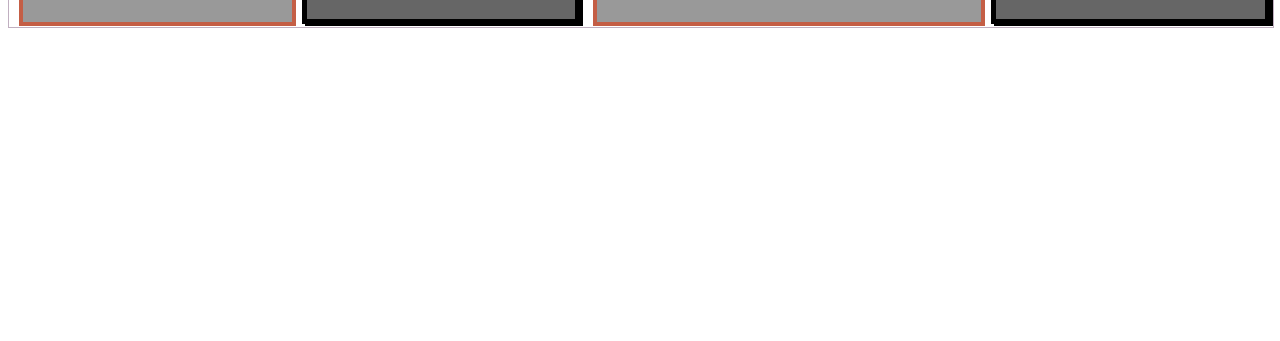
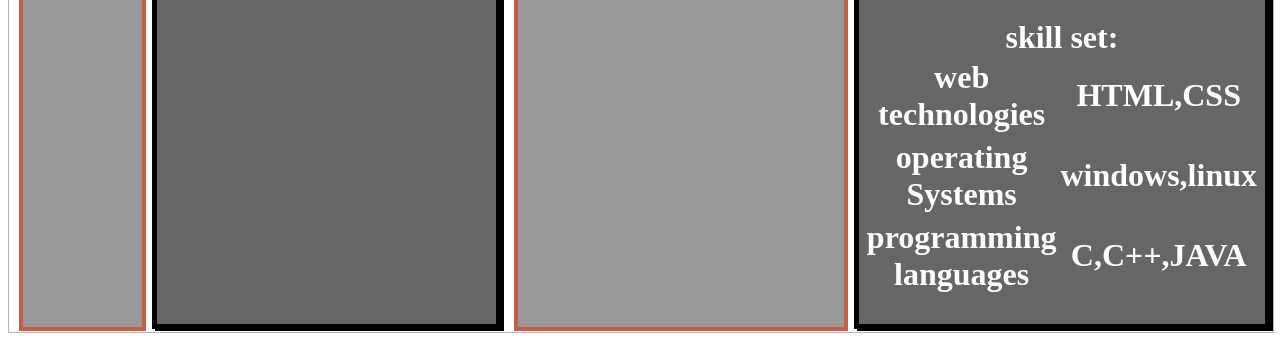
Before and after one commit to kavyaammu1998/simmi98, a plain HTML site: page index.html in a window 1280 px wide. Shown: the part 1890-2231 px from the top of the page. Before the commit the page ends 1926 px from the top, so only its background shows below. Drawn offline with Linux system fonts and the light colour scheme.

Commit message:
initial commit

```diff
--- a/data.json
+++ b/data.json
@@ -26,10 +26,25 @@
 {
 "course": "SSC",
 "college":[
-  " vikas vidyanikathan high school",
+  "vikas vidyanikathan high school",
   "2013",
   "90"
 ]
 }
-]
-}
+],
+"skills":[
+  {
+    "name":"web technologies",
+    "value":"HTML,CSS"
+  },
+  {
+    "name":"operating Systems",
+    "value":"windows,linux"
+  },
+  {
+    "name":"programming languages",
+    "value":"C,C++,JAVA"
+  }
+
+    ]
+  }
--- a/main.js
+++ b/main.js
@@ -15,6 +15,7 @@ jsondata("data.json",function(text){
   // console.log(data);
   ba(data.basics);
   educa(data.education);
+  skill(data.skills);
 })
 // main div calling from html
 // var main=document.getElementById('main');
@@ -71,7 +72,23 @@ for(j in education[i].college){
   edu.appendChild(e1);
   e1.appendChild(ul);
   ul.appendChild(li);
-
 }
 }
 }
+function skill(skills) {
+  var skill_title=document.createElement("h1");
+
+  skill_title.textContent="skill set:";
+
+  // skill_title.appendChild(document.createElement(HR))
+  right.appendChild(skill_title);
+  var table=document.createElement("table");
+  table.classList.add("table");
+  skill_title.appendChild(table);
+  var row="";
+  for(i=0; i<skills.length; i++) {
+    row+="<tr><td>"+skills[i].name+"</td><td>"+skills[i].value+"</td><tr>";
+  }
+  table.innerHTML=row;
+
+}
--- a/style.css
+++ b/style.css
@@ -6,7 +6,7 @@
   /*flex-wrap: : wrap;*/
 }
 .left{
-  width: 100%;
+  width: 25%;
   border: 4px solid #c45e45;
   margin: 2px 3px 1px 10px;
   padding: 5px;
@@ -20,7 +20,7 @@
   box-shadow: black;
 }
 .right{
-  width: 100%;
+  width: 75%;
   border: 5px solid #000;
   margin: 3px;
   padding: 5px;
@@ -40,16 +40,12 @@ h2{
 }
 /*h2.hover{*/
   /*color: blue;*/
-/*}*/.left img{
-  width: 100px;
-  border-radius: 100%;
-  border: 3px solid #000;
-}
+/*}*/
 
 
-
-@media only screen and(max-width:480px)
- {.main{
+@media only screen and (max-width:480px)
+ {
+   .main{
    width: 100%;
    border: 1px solid #4145;
    display: flex;
@@ -58,7 +54,7 @@ h2{
    background-color: #ddd;
  }
  .left{
-   width: 25%;
+   width: 100%;
    border: 4px solid #c45e45;
    margin: 2px 3px 1px 10px;
    padding: 5px;
@@ -66,7 +62,7 @@ h2{
    text-align: center;
  }
  .right{
-   width: 70%;
+   width: 100%;
    border: 5px solid #000;
    margin: 3px;
    padding: 5px;
@@ -82,6 +78,7 @@ h2{
   width: 100px;
   border-radius: 100%;
   border: 3px solid #000;
+}
 }
 @media only screen and (min-width:481px) and (max-width:769px)
  {
```
